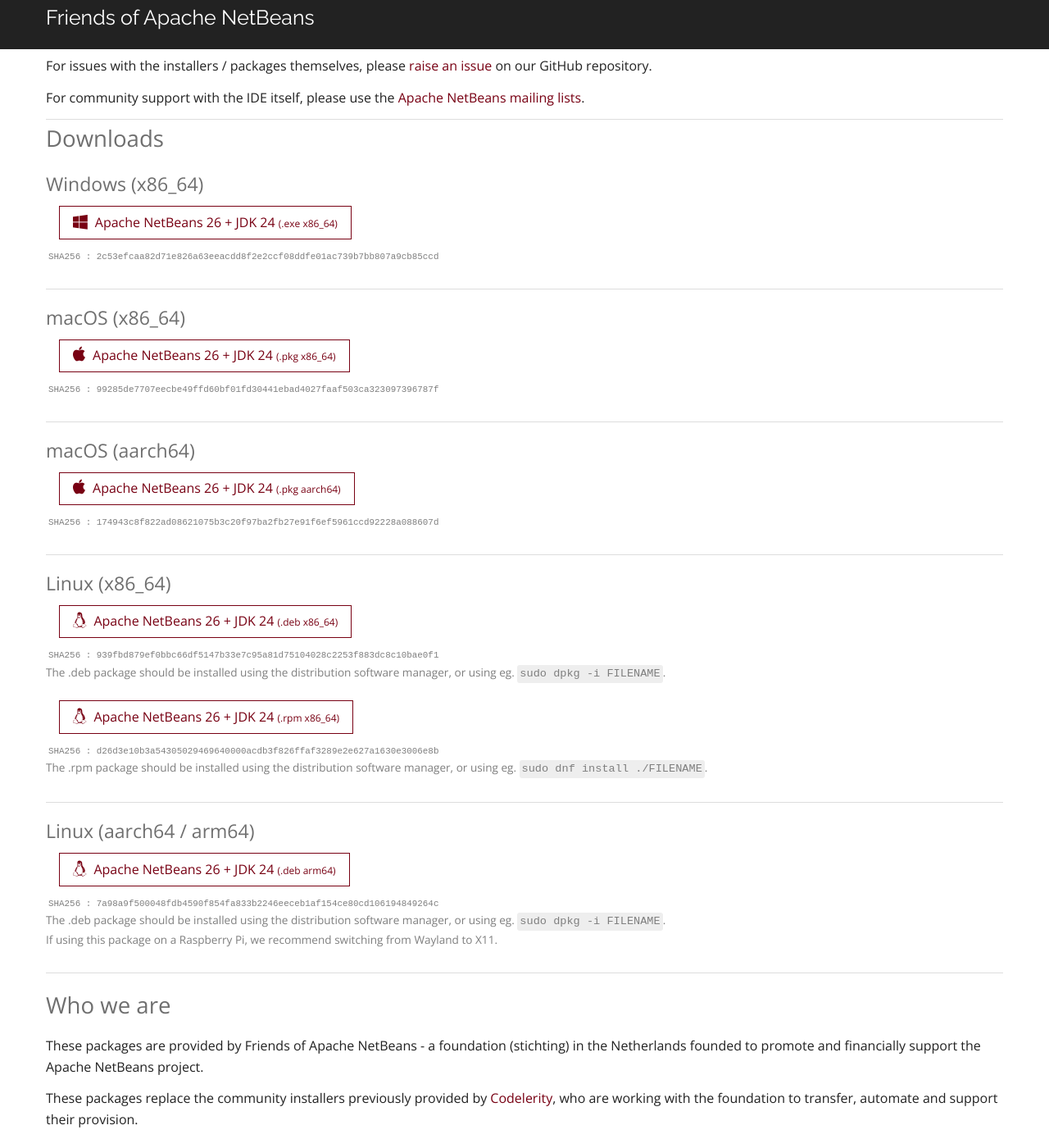
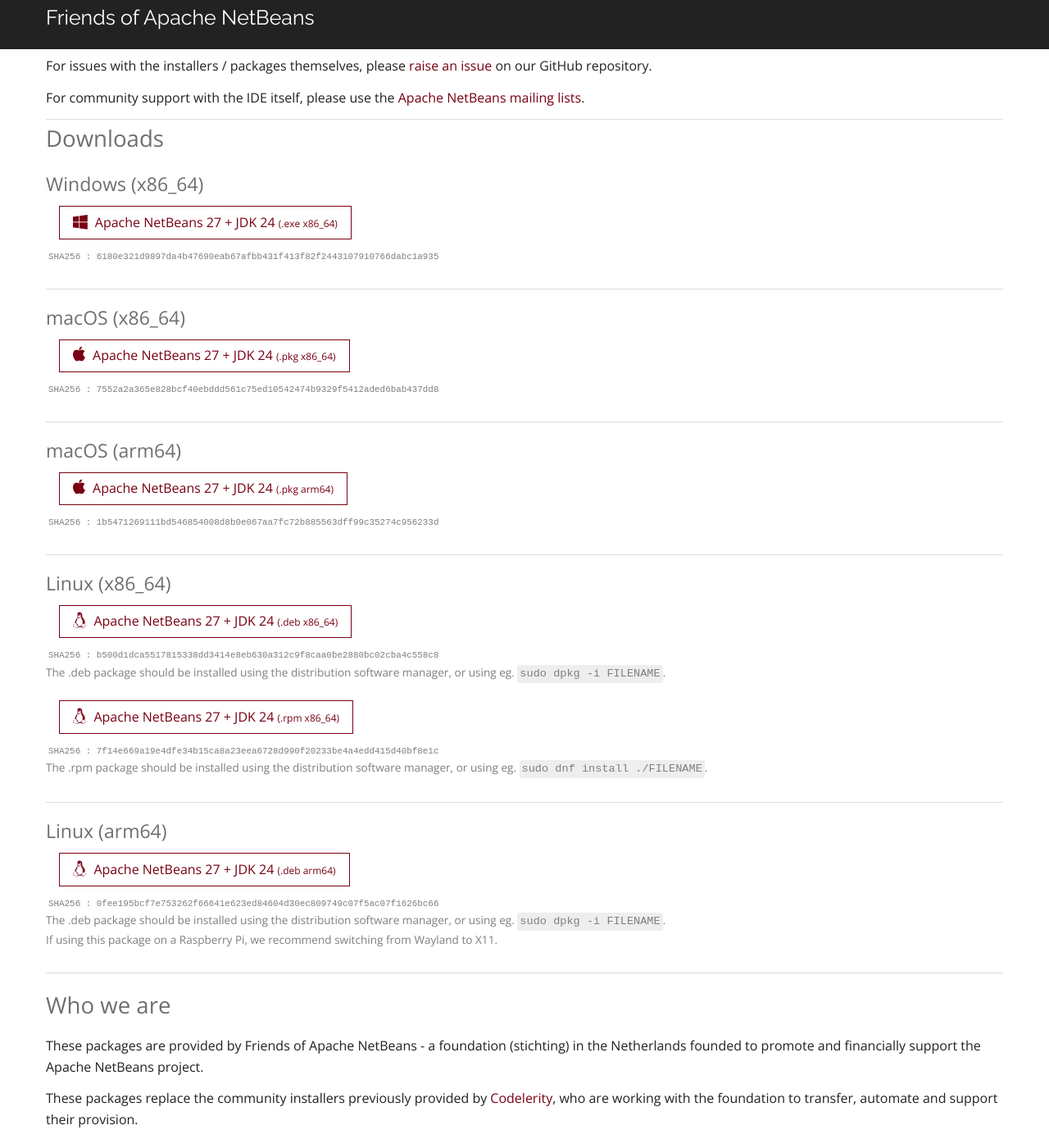
Before and after one commit to Friends-of-Apache-NetBeans/netbeans-installers-site, a Jekyll site: the page built from index.html, in a window 1280 px wide and 1400 px high, scrolled down 390 px. Shown: the whole window at 82% size. Built offline with Jekyll 4.4.1, drawn with Linux system fonts in a browser that asks for light colours; nearby versions of some CDN libraries; some of the changed text lies outside the part shown.

Commit message:
Update installer links for Apache NetBeans 27 release.

```diff
--- a/index.html
+++ b/index.html
@@ -1,27 +1,27 @@
 ---
 layout: page
-title: "Apache NetBeans 26 packages"
+title: "Apache NetBeans 27 packages"
 
-netbeans-version: 26
+netbeans-version: 27
 jdk-version: 24
 
-exe-x64-link: https://github.com/Friends-of-Apache-NetBeans/netbeans-installers/releases/download/v26-build1/Apache-NetBeans-26.exe
-exe-x64-hash: 2c53efcaa82d71e826a63eeacdd8f2e2ccf08ddfe01ac739b7bb807a9cb85ccd
+exe-x64-link: https://github.com/Friends-of-Apache-NetBeans/netbeans-installers/releases/download/v27-build1/Apache-NetBeans-27.exe
+exe-x64-hash: 6180e321d9897da4b47690eab67afbb431f413f82f2443107910766dabc1a935
 
-pkg-x64-link: https://github.com/Friends-of-Apache-NetBeans/netbeans-installers/releases/download/v26-build1/Apache-NetBeans-26-x86_64.pkg
-pkg-x64-hash: 99285de7707eecbe49ffd60bf01fd30441ebad4027faaf503ca323097396787f
+pkg-x64-link: https://github.com/Friends-of-Apache-NetBeans/netbeans-installers/releases/download/v27-build1/Apache-NetBeans-27-x86_64.pkg
+pkg-x64-hash: 7552a2a365e828bcf40ebddd561c75ed10542474b9329f5412aded6bab437dd8
 
-pkg-arm-link: https://github.com/Friends-of-Apache-NetBeans/netbeans-installers/releases/download/v26-build1/Apache-NetBeans-26-aarch64.pkg
-pkg-arm-hash: 174943c8f822ad08621075b3c20f97ba2fb27e91f6ef5961ccd92228a088607d
+pkg-arm-link: https://github.com/Friends-of-Apache-NetBeans/netbeans-installers/releases/download/v27-build1/Apache-NetBeans-27-arm64.pkg
+pkg-arm-hash: 1b5471269111bd546854008d8b0e067aa7fc72b885563dff99c35274c956233d
 
-deb-x64-link: https://github.com/Friends-of-Apache-NetBeans/netbeans-installers/releases/download/v26-build1/apache-netbeans_26-1_amd64.deb
-deb-x64-hash: 939fbd879ef0bbc66df5147b33e7c95a81d75104028c2253f883dc8c10bae0f1
+deb-x64-link: https://github.com/Friends-of-Apache-NetBeans/netbeans-installers/releases/download/v27-build1/apache-netbeans_27-1_amd64.deb
+deb-x64-hash: b500d1dca5517815338dd3414e8eb630a312c9f8caa0be2880bc02cba4c558c8
 
-rpm-x64-link: https://github.com/Friends-of-Apache-NetBeans/netbeans-installers/releases/download/v26-build1/apache-netbeans-26-0.x86_64.rpm
-rpm-x64-hash: d26d3e10b3a54305029469640000acdb3f826ffaf3289e2e627a1630e3006e8b
+rpm-x64-link: https://github.com/Friends-of-Apache-NetBeans/netbeans-installers/releases/download/v27-build1/apache-netbeans-27-0.x86_64.rpm
+rpm-x64-hash: 7f14e669a19e4dfe34b15ca8a23eea6728d990f20233be4a4edd415d40bf8e1c
 
-deb-arm-link: https://github.com/Friends-of-Apache-NetBeans/netbeans-installers/releases/download/v26-build1/apache-netbeans_26-1_arm64.deb
-deb-arm-hash: 7a98a9f500048fdb4590f854fa833b2246eeceb1af154ce80cd106194849264c
+deb-arm-link: https://github.com/Friends-of-Apache-NetBeans/netbeans-installers/releases/download/v27-build1/apache-netbeans_27-1_arm64.deb
+deb-arm-hash: 0fee195bcf7e753262f66641e623ed84604d30ec809749c07f5ac07f1626bc66
 ---
 
 <section>
@@ -80,11 +80,11 @@
     </aside>
   </section>
   <section class="download-arch">
-    <h3>macOS (aarch64)</h3>
+    <h3>macOS (arm64)</h3>
     <div><a href="{{ page.pkg-arm-link }}"
             class="btn"><i class="fa fa-apple"></i>
         Apache NetBeans {{ page.netbeans-version }} + JDK {{ page.jdk-version }}
-        <span class="type-arch">(.pkg aarch64)</span></a></div>
+        <span class="type-arch">(.pkg arm64)</span></a></div>
     <aside>
       <code class="hash">SHA256 : {{ page.pkg-arm-hash }}</code>
     </aside>
@@ -109,7 +109,7 @@
     </aside>
   </section>
   <section class="download-arch">
-    <h3>Linux (aarch64 / arm64)</h3>
+    <h3>Linux (arm64)</h3>
     <div><a href="{{ page.deb-arm-link }}"
             class="btn"><i class="fa fa-linux"></i>
         Apache NetBeans {{ page.netbeans-version }} + JDK {{ page.jdk-version }}
```
